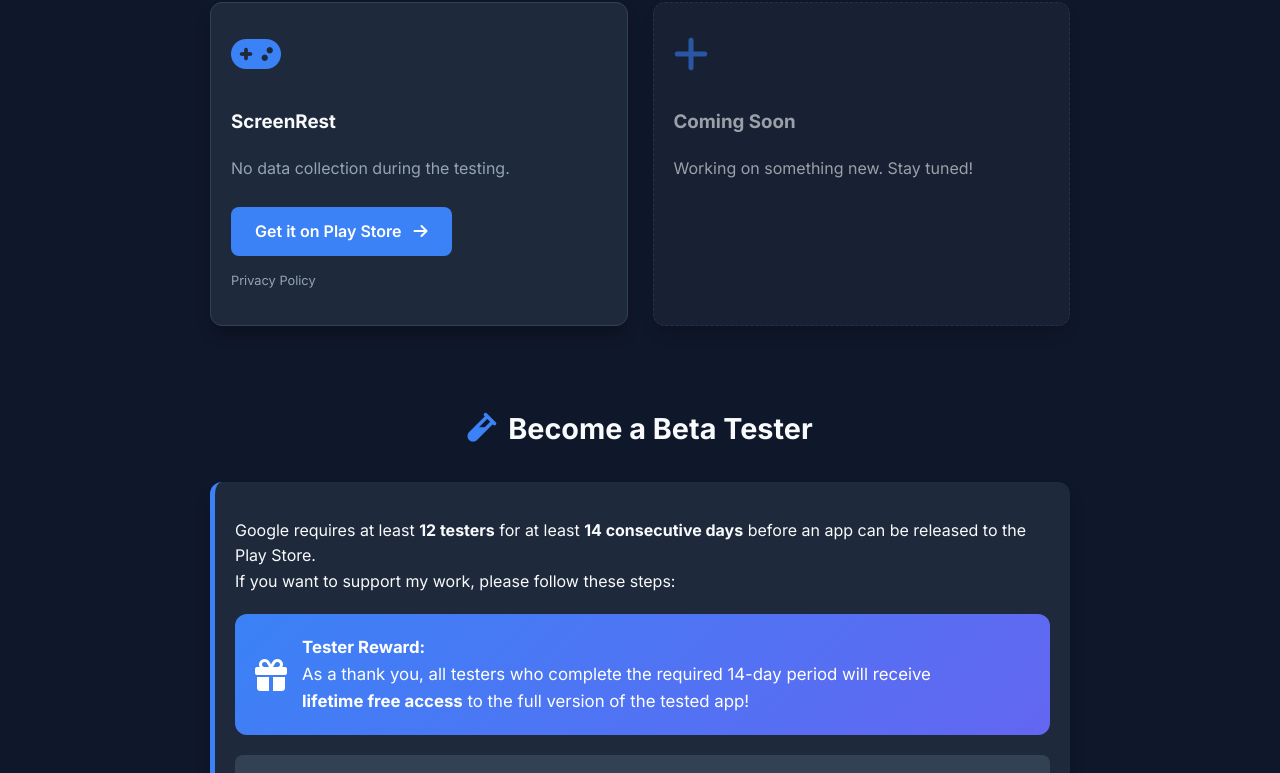
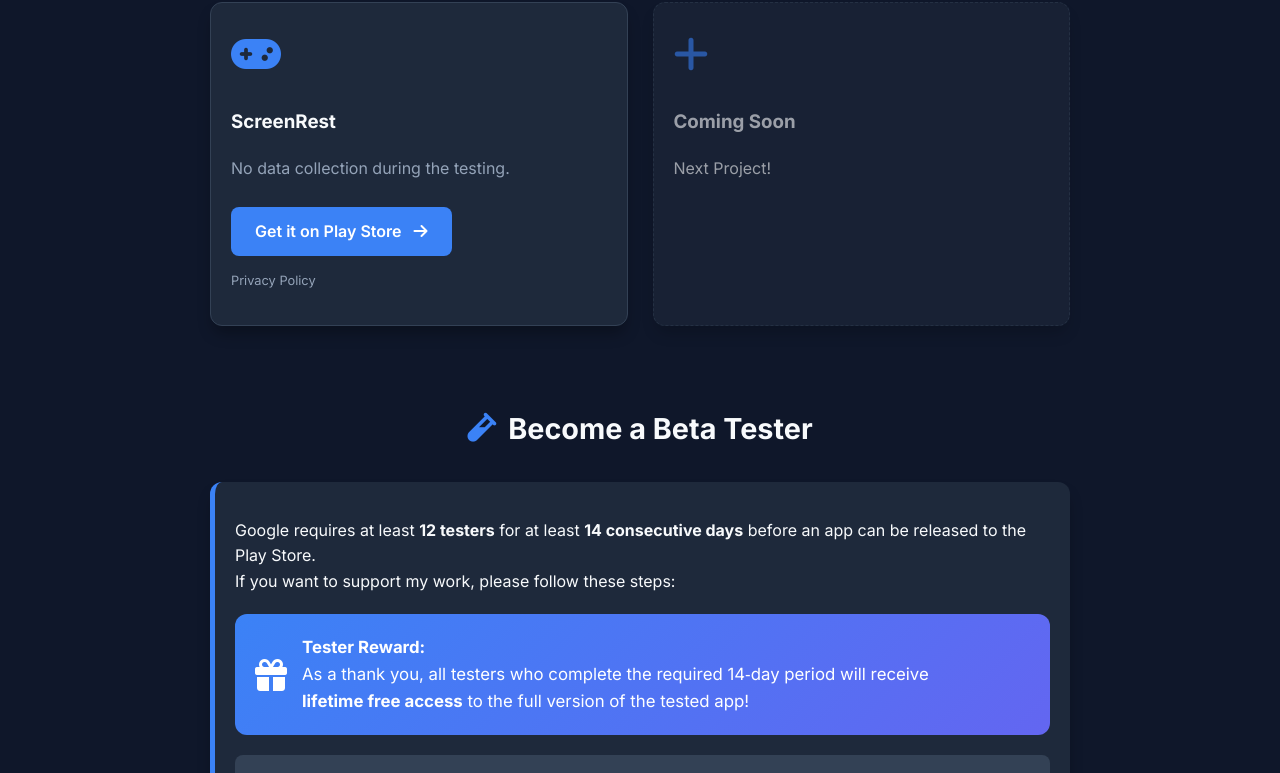
Before and after one commit to digitalcreat0r/sitoweb, a Jekyll site: the page built from index.html, in a window 1280 px wide. Shown: the part 487-1260 px from the top of the page. Built offline with Jekyll 4.4.1, drawn with Linux system fonts in a browser that asks for light colours; some of the changed lines change nothing that is shown.

Commit message:
aggiornamento

```diff
--- a/index.html
+++ b/index.html
@@ -35,7 +35,7 @@
         <article class="app-card placeholder">
             <div class="app-icon"><i class="fa-solid fa-plus"></i></div>
             <h3>Coming Soon</h3>
-            <p>Working on something new. Stay tuned!</p>
+            <p>Next Project!</p>
         </article>
     </div>
 </section>
@@ -43,11 +43,11 @@
 <section id="testing">
     <h2><i class="fa-solid fa-vial"></i> Become a Beta&nbsp;Tester</h2>
     <div class="tester-box">
-        <p>Google requires at least <strong>12&nbsp;testers</strong> for at least <strong>14&nbsp;consecutive&nbsp;days</strong> before an app can be released to the Play Store.<br>If you want to support my work, please follow these steps:</p>
+        <p>Google requires at least <strong>12&nbsp;testers</strong> for at least <strong>14&nbsp;consecutive&nbsp;days</strong> before an app can be released to the Play&nbsp;Store.<br>If you want to support my work, please follow these steps:</p>
 
         <div class="reward-badge">
             <i class="fa-solid fa-gift"></i>
-            <p><strong>Tester Reward:</strong><br>As a thank you, all testers who complete the required 14-day&nbsp;period will receive <strong>lifetime&nbsp;free&nbsp;access</strong> to the full&nbsp;version of the tested&nbsp;app!</p>
+            <p><strong>Tester Reward:</strong><br>As a thank you, all testers who complete the required 14&#8209day&nbsp;period will receive <strong>lifetime&nbsp;free&nbsp;access</strong> to the full&nbsp;version of the tested&nbsp;app!</p>
         </div>
 
         <p class="tester-note">
```
